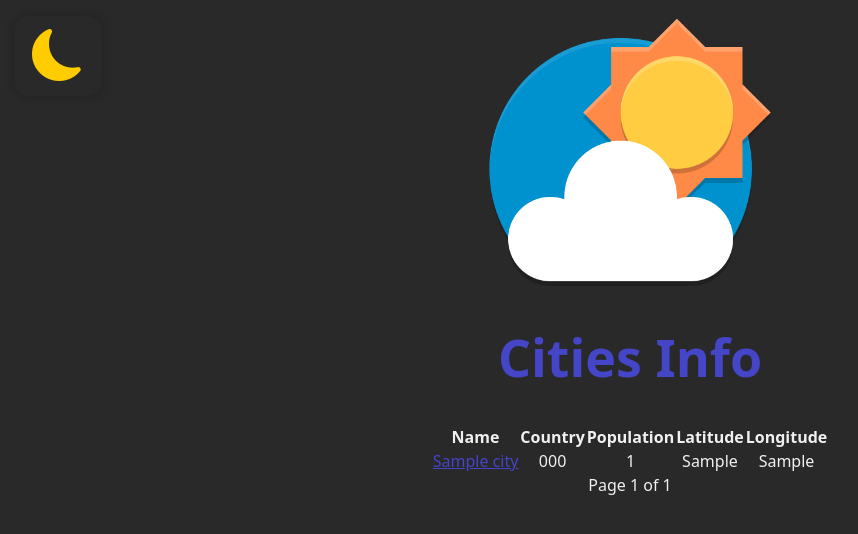
After one commit to jklzz02/weather-django, a Django app: page /cities/1 in a window 1280 px wide. The commit adds this page. Shown: the top 534 px of the page, without its empty margins (10-868 px from the left). Run offline with Django 5.2, Linux system fonts and the light colour scheme; tables that the repository leaves empty hold one stand-in row (values such as "Sample post"); parts of the project's set-up code (start-up, migrations or seed data) failed here and were passed over.

Commit message:
started cities_list view

```diff
--- a/cities/urls.py
+++ b/cities/urls.py
@@ -4,5 +4,6 @@ from . import views
 
 urlpatterns = [
     path('', views.home, name="home"),
-    path('city/', views.city, name="city")
+    path('city/', views.city, name="city"),
+    path('cities/<int:page>', views.cities_list, name="info")
 ]
--- a/cities/views.py
+++ b/cities/views.py
@@ -1,5 +1,6 @@
 from datetime import datetime
 from django.conf import settings
+from django.core.paginator import Paginator
 from django.http import HttpResponseRedirect
 from django.shortcuts import render
 from django.urls import reverse
@@ -113,3 +114,11 @@ def city(request):
           "hourly_forecast" : hourly_forecast,
           "air_conditions" : air_conditions
           })
+
+def cities_list(request, page=1):
+
+     cities_list = City.objects.all().order_by('population').reverse()
+     paginator = Paginator(cities_list, 10)
+     page_obj = paginator.get_page(page)
+
+     return render(request, "cities_list.html", {"page_obj" : page_obj})
--- /dev/null
+++ b/templates/city/cities_list.html
@@ -0,0 +1,57 @@
+{% extends "layout.html" %}
+{% load static %}
+
+{% block form %}{% endblock form %}
+
+{% block content %}
+    <h1>Cities Info</h1>
+
+    <table>
+        <thead>
+            <tr>
+                <th>Name</th>
+                <th>Country</th>
+                <th>Population</th>
+                <th>Latitude</th>
+                <th>Longitude</th>
+            </tr>
+        </thead>
+        <tbody>
+            {% for city in page_obj %}
+                <tr>
+                    <td>
+                        <a href="/city/?city={{city.name}}">
+                        {{ city.name }}
+                        </a>
+                    </td>
+                    <td>{{ city.country_code }}</td>
+                    <td>{{ city.population }}</td>
+                    <td>{{ city.latitude }}</td>
+                    <td>{{ city.longitude }}</td>
+                </tr>
+            {% empty %}
+            <tr>
+                <td colspan="5"><h2>No data available</h2></td>
+            </tr>
+            {% endfor %}
+        </tbody>
+    </table>
+
+    <div class="pagination">
+        <span class="step-links">
+            {% if page_obj.has_previous %}
+                <a href="1">&laquo; first</a>
+                <a href="{{ page_obj.previous_page_number }}">previous</a>
+            {% endif %}
+
+            <span class="current">
+                Page {{ page_obj.number }} of {{ page_obj.paginator.num_pages }}
+            </span>
+
+            {% if page_obj.has_next %}
+                <a href="{{ page_obj.next_page_number }}">next</a>
+                <a href="{{ page_obj.paginator.num_pages }}">last &raquo;</a>
+            {% endif %}
+        </span>
+    </div>
+{% endblock content %}
--- a/templates/city/city.html
+++ b/templates/city/city.html
@@ -46,7 +46,7 @@
           </ul>
         </section>
       {% endif %}
-      <img class="error-icon" src="{% static "img/not-found.png" %}" alr="city not found">
+      <img class="error-icon" src="{% static "img/not-found.png" %}" alt="city not found">
     </div>
   {% endif %}
 {% endblock content %}
```
